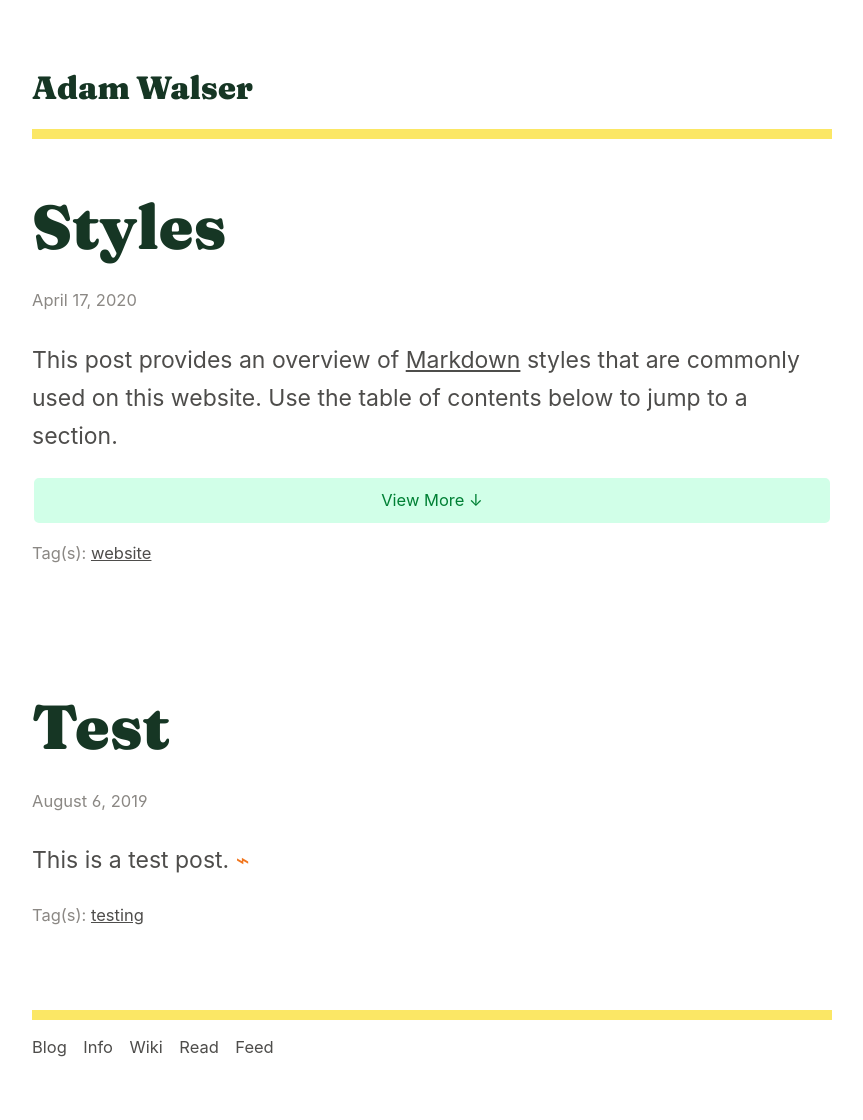
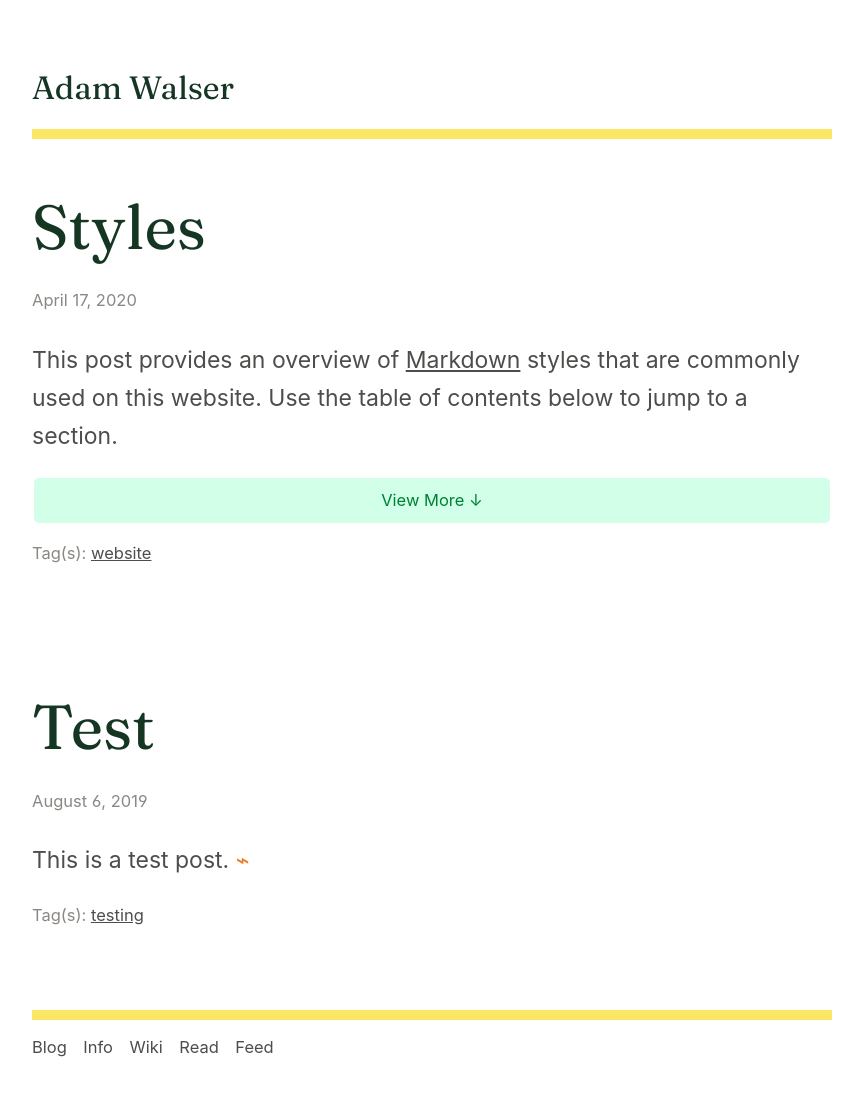
Before and after one commit to ajpwalser/ajpwalser.github.io, a Jekyll site: the page built from index.html, in a window 1280 px wide. Shown: the whole page, without its empty margins (208-1071 px from the left). Built offline with Jekyll 4.4.1, drawn with Linux system fonts in a browser that asks for light colours; some web fonts are replaced; the list of posts is cut into pages by our own code.

Commit message:
Update default.html

```diff
--- a/_layouts/default.html
+++ b/_layouts/default.html
@@ -6,7 +6,7 @@
    <meta name="viewport" content="width=device-width, initial-scale=1">
    <link rel="stylesheet" href="{{ '/css/style.css' | absolute_url }}">
    <link rel="preconnect" href="https://fonts.gstatic.com">
-   <link href="https://fonts.googleapis.com/css2?family=Fraunces:wght@900&display=swap" rel="stylesheet">
+   <link href="https://fonts.googleapis.com/css2?family=Fraunces:SOFT@100,wght@900&display=swap" rel="stylesheet">
 
    <link rel="apple-touch-icon" sizes="180x180" href="/apple-touch-icon.png">
    <link rel="icon" type="image/png" sizes="32x32" href="/favicon-32x32.png">
```
